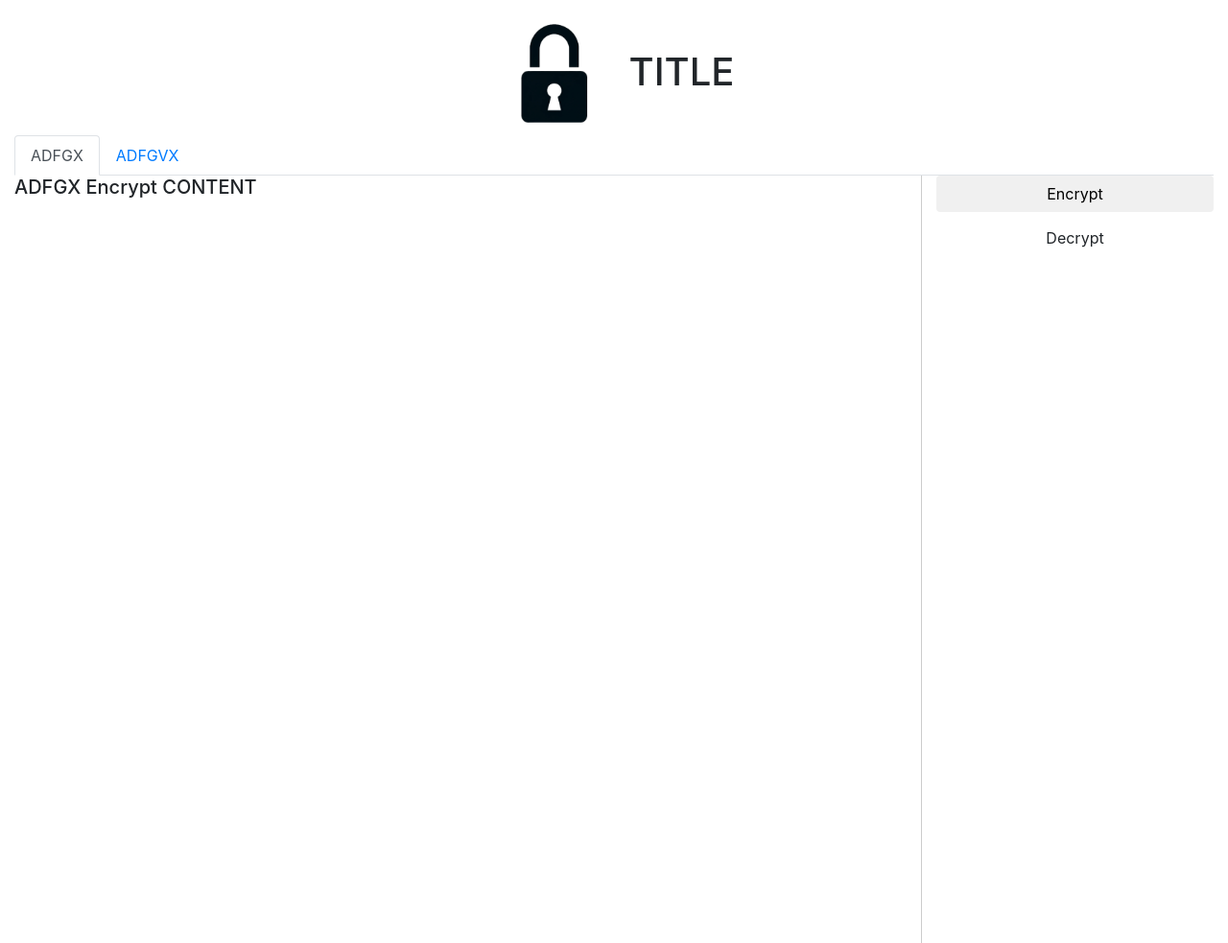
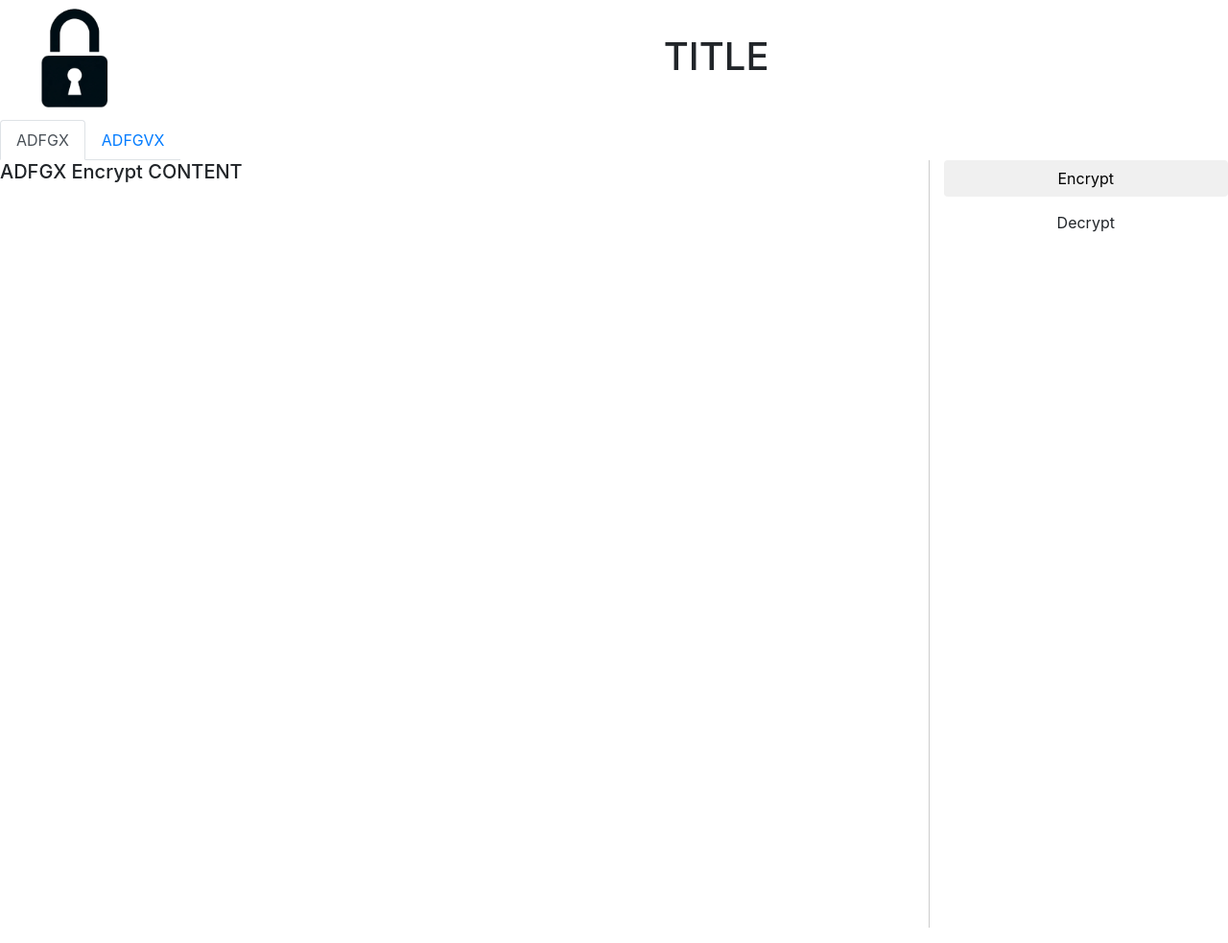
Before and after one commit to btmolloy/Cryptology_ADFGX_ADFGVX_Breaker, a plain HTML site: page index.html in a window 1280 px wide. Shown: the whole page at 96% size. Drawn offline with nearby package versions, Linux system fonts and the light colour scheme.

Commit message:
Update index.html

```diff
--- a/index.html
+++ b/index.html
@@ -27,11 +27,12 @@
 <body>
   <div class="container-fluid">
     <div class="row">
-      <div class="col-12 text-center">
-        <div class="d-flex align-items-center justify-content-center mt-3">
-          <img class="mr-3" style="max-width:125px;" src="assets/images/T5.png" alt="Page Logo">
-          <h1>TITLE</h1>
-        </div>
+      <div class="col-2 d-flex align-items-center justify-content-start"> <!-- Adjust the col size as needed -->
+        <img style="max-width:125px; width: 100%;" src="assets/images/T5.png" alt="Page Logo">
+      </div>
+      <div class="col-10 d-flex align-items-center justify-content-center">
+        <h1>TITLE</h1>
+      </div>
 
         <ul class="nav nav-tabs" id="cipherTabs">
           <li class="nav-item">
```
